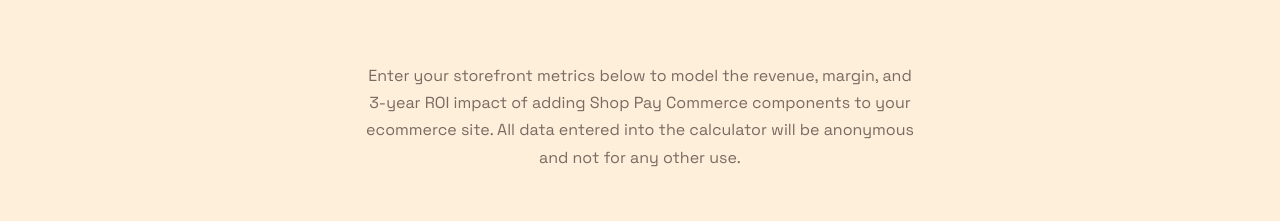
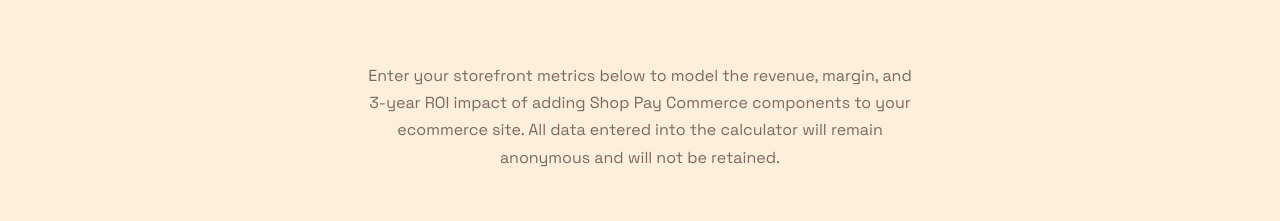
Before and after one commit to bokzgacilo/ent-roi, a plain HTML site: page index.html in a window 1280 px wide. Shown: the part 190-411 px from the top of the page. Drawn offline with nearby package versions, Linux system fonts and the light colour scheme; a web font is replaced by a local one.

Commit message:
Docs: Clarify data retention and anonymity in the privacy statement.

```diff
--- a/index.html
+++ b/index.html
@@ -617,7 +617,7 @@
       <h1 class="site-title">Shop Pay <em>Revenue Impact</em> Model</h1>
       <p class="subtitle" style="margin-top: 4rem;">Enter your storefront metrics below to model the revenue, margin,
         and 3-year ROI impact of adding Shop Pay Commerce components to your ecommerce site. All data entered into the
-        calculator will be anonymous and not for any other use.</p>
+        calculator will remain anonymous and will not be retained.</p>
     </div>
 
     <div class="main-grid">
```
